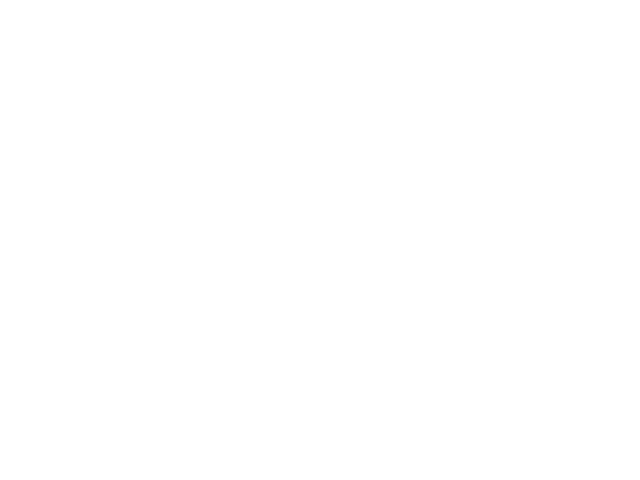
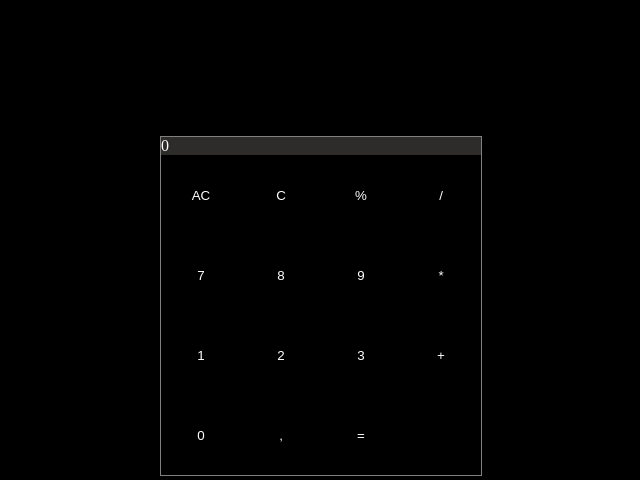
Before and after one commit to Gekolord/Project-Calculator, a plain HTML site: page index.html in a window 1280 px wide. Shown: the whole page, without its empty margins (319-959 px from the left). Drawn offline with Linux system fonts and the light colour scheme.

Commit message:
add buttons

```diff
--- a/index.html
+++ b/index.html
@@ -5,7 +5,33 @@
     <meta name="viewport" content="width=device-width, initial-scale=1.0">
     <title>Document</title>
 </head>
-<body>
+<body class="body">
+    <link rel="stylesheet" href="style.css">
     <script src="index.js"></script>
+    <div class="container">
+        <div class="calculator">
+            <div class="display">
+                <output class="input">0</output>
+                <output class="result"></output>
+            </div>
+            <div class="buttons">
+                <button id="ac">AC</button>
+                <button id="c">C</button>
+                <button id="%">%</button>
+                <button id="/">/</button>
+                <button id="7">7</button>
+                <button id="8">8</button>
+                <button id="9">9</button>
+                <button id="*">*</button>
+                <button id="1">1</button>
+                <button id="2">2</button>
+                <button id="3">3</button>
+                <button id="+">+</button>
+                <button id="0">0</button>
+                <button id=",">,</button>
+                <button id="=">=</button>
+            </div>
+        </div>
+    </div>
 </body>
 </html>
--- a/index.js
+++ b/index.js
@@ -35,7 +35,7 @@ function divide(numbers) {
 let firstNumber = 0
 let operator = ""
 let secondNumber = 0
-
+// takes operator and 2 numbers and calls respective functions
 function operate(op, n1, n2) {
     switch (op) {
         case "+":
--- a/style.css
+++ b/style.css
@@ -0,0 +1,46 @@
+body {
+    background-color: black;
+    display: flex;
+    align-items: center;
+    align-content: center;
+}
+
+.container {
+    display: flex;
+    align-self: center;
+    margin: auto;
+    margin-top: 8em;
+}
+
+.calculator {
+    display: flex;
+    flex-direction: column;
+
+    border: 1px solid gray;
+}
+
+button {
+    width: 80px;
+    height: 80px;
+    color: white;
+    background-color: black;
+    border: 0px;
+
+}
+
+.buttons {
+    display: flex;
+    flex-wrap: wrap;
+    width: 320px;
+}
+
+output {
+    background-color: rgb(46, 43, 43);
+    color: white;
+    width: 100%;
+}
+
+.display {
+    display: flex;
+    flex-direction: column;
+}
```
